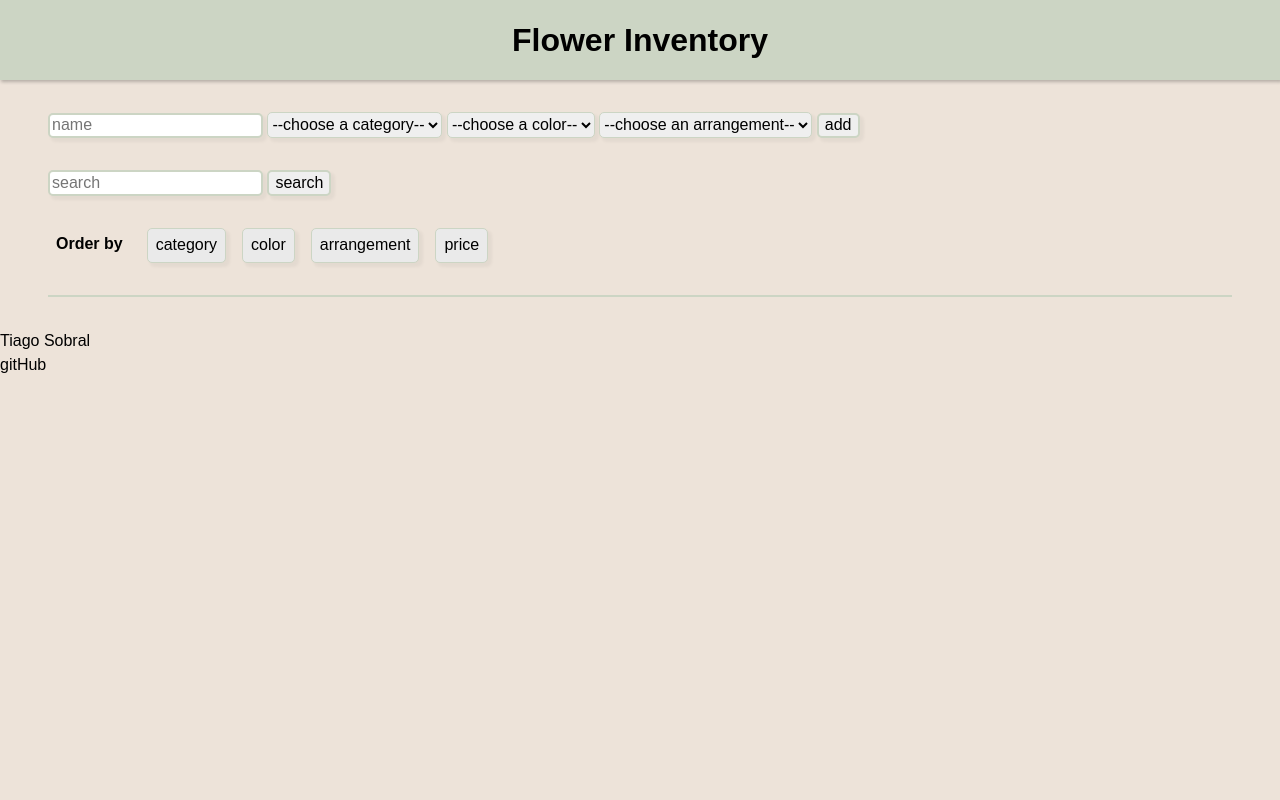
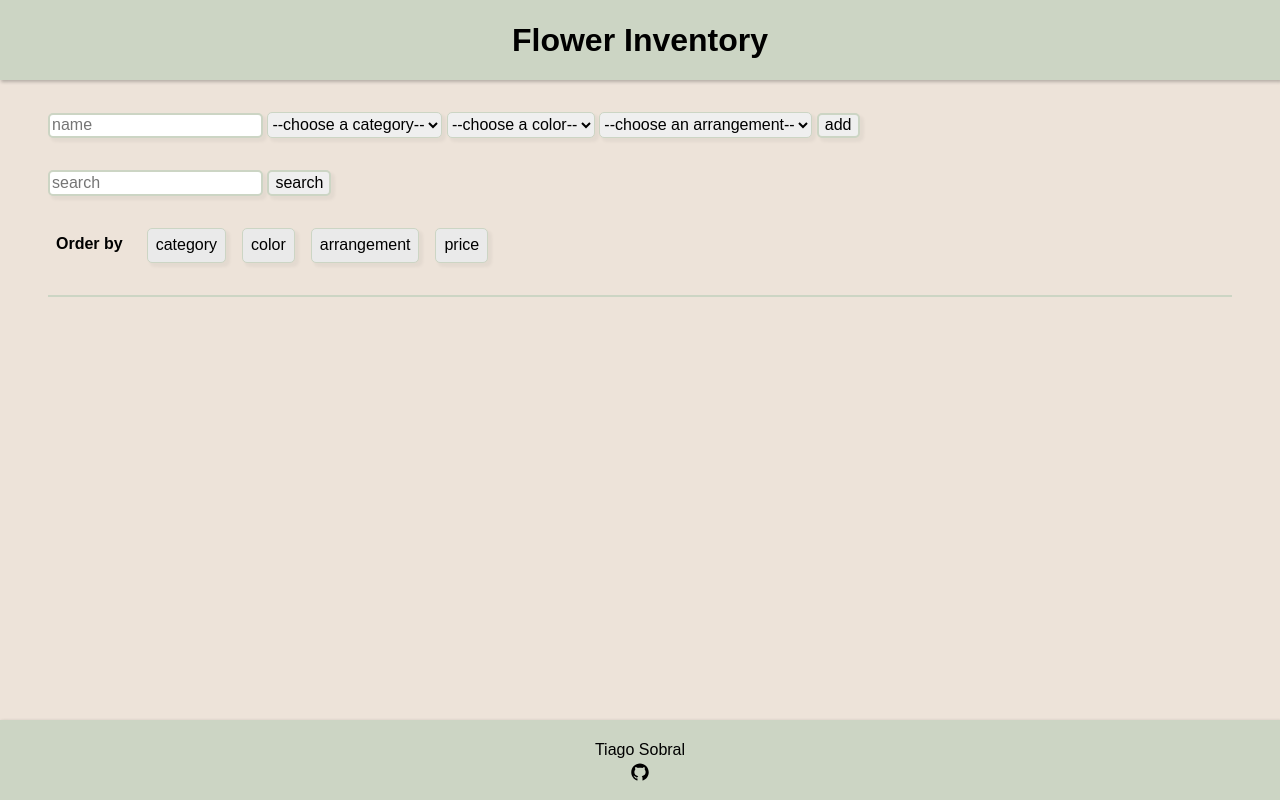
Before and after one commit to TiagoSobral/inventory-application-project, a Node server app: page / in a window 1280 px wide. Run offline with Node 20, Linux system fonts and the light colour scheme; data that the repository does not hold is empty.

Commit message:
(style) add assets & add svg to footer

```diff
--- a/styles/index.css
+++ b/styles/index.css
@@ -2,9 +2,11 @@ body {
 	background-color: #ede3d9;
 	display: flex;
 	flex-direction: column;
+	height: 100vh;
 }
 
-.navBar {
+.navBar,
+footer {
 	background-color: #ccd5c4;
 	padding: 1rem;
 	box-shadow: 0.1rem 0.1rem 0.2rem 0.02rem rgba(0, 0, 0, 0.24);
@@ -27,6 +29,11 @@ main {
 	flex-direction: column;
 	gap: 2rem;
 	padding: 2rem 3rem;
+	height: 80%;
+}
+
+header {
+	height: 10%;
 }
 
 input,
@@ -66,7 +73,8 @@ button {
 
 .itemsSection,
 .items,
-.item {
+.item,
+footer {
 	display: flex;
 }
 
@@ -101,3 +109,16 @@ button {
 .items:nth-child(odd) {
 	background-color: rgb(239, 239, 239);
 }
+
+footer {
+	justify-content: center;
+	height: 10%;
+	align-items: center;
+}
+
+.gitHub {
+	height: 20px;
+	width: 20px;
+	background-image: url('assets/github.svg');
+	justify-self: center;
+}
--- a/styles/reset.css
+++ b/styles/reset.css
@@ -82,10 +82,10 @@ li {
 	list-style-type: none;
 }
 
-html,
-body {
+html {
 	height: 100%;
 	font-family: Arial, sans-serif;
+	align-content: space-between;
 }
 
 a {
--- a/views/partials/footer.ejs
+++ b/views/partials/footer.ejs
@@ -1,6 +1,6 @@
 <footer>
 	<ul>
 		<li>Tiago Sobral</li>
-		<li>gitHub</li>
+		<li class="gitHub"><a href="http://https://github.com/TiagoSobral"></a></li>
 	</ul>
 </footer>
```
Also changed, not shown: styles/assets/change.svg (added), styles/assets/create.svg (added), styles/assets/delete.svg (added), styles/assets/github.svg (added), styles/assets/search.svg (added).
